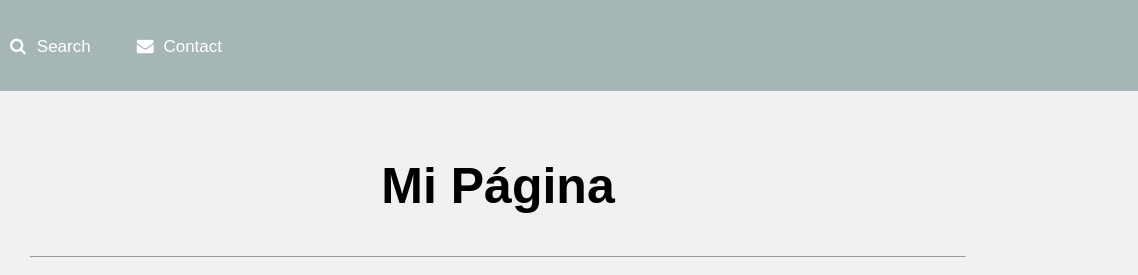
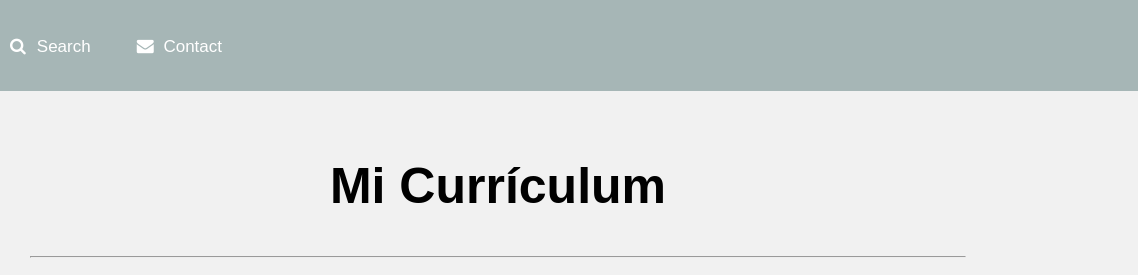
Before and after one commit to tatimarmar/curriculum, a plain HTML site: page index.html in a window 1280 px wide. Shown: the top 275 px of the page, 142-1280 px from the left. Drawn offline with Linux system fonts and the light colour scheme.

Commit message:
SE cambia título

```diff
--- a/index.html
+++ b/index.html
@@ -22,7 +22,7 @@
 <div class="main">
 
 <div class="header">
-  <h1>Mi Página</h1>
+  <h1>Mi Currículum</h1>
   <img src="img/atomo.gif" alt="">
   <hr>
   <h2>Mi Portafolio</h2>
```
